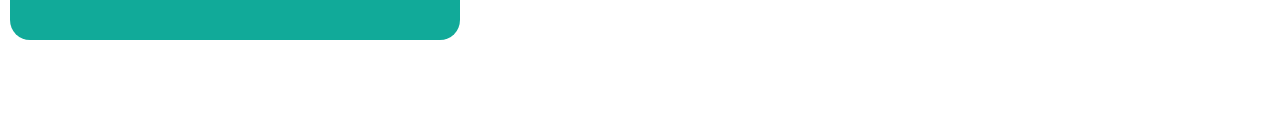
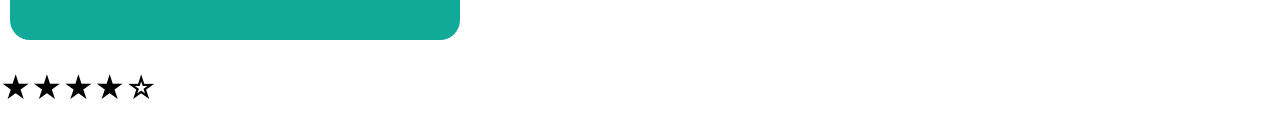
Before and after one commit to yerkoarce/lab-react-training, a React (Create React App) app: page / in a window 1280 px wide. Shown: the part 626-764 px from the top of the page. Built offline with nearby package versions, Linux system fonts and the light colour scheme.

Commit message:
Iteration 6 completed

```diff
--- a/src/App.js
+++ b/src/App.js
@@ -4,6 +4,7 @@ import Greetings from './components/Greetings'
 import Random from './components/Random'
 import BoxColor from './components/BoxColor'
 import CreditCard from './components/CreditCard'
+import Rating from './components/Rating';
 
 function App() {
   return (
@@ -36,6 +37,8 @@ function App() {
         bgColor="#11aa99"
         color="white"
       />
+      <Rating>4.4</Rating>
+
     </>
   );
 }
--- /dev/null
+++ b/src/components/Rating.js
@@ -0,0 +1,25 @@
+export default function Rating({ children }) {
+
+  const stars = (rating) => {
+
+    const ratingRounded = Math.round(rating)
+
+    if (ratingRounded < 1) {
+      return '☆☆☆☆☆'
+    } else if (ratingRounded === 1) {
+      return '★☆☆☆☆'
+    } else if (ratingRounded === 2) {
+      return '★★☆☆☆'
+    } else if (ratingRounded === 3) {
+      return '★★★☆☆'
+    } else if (ratingRounded === 4) {
+      return '★★★★☆'
+    } else if (ratingRounded === 5) {
+      return '★★★★★'
+    }
+  }
+
+  return (
+    <p style={{fontSize: '30px'}}>{stars(children)}</p>
+  )
+}
```
